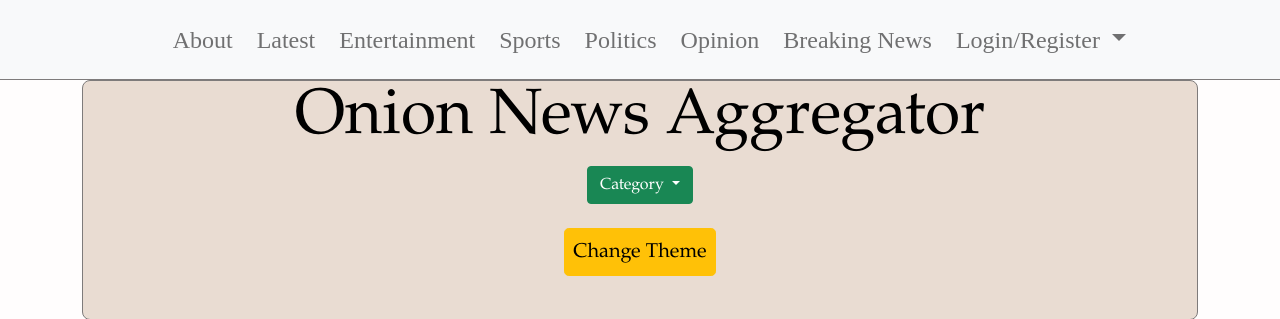
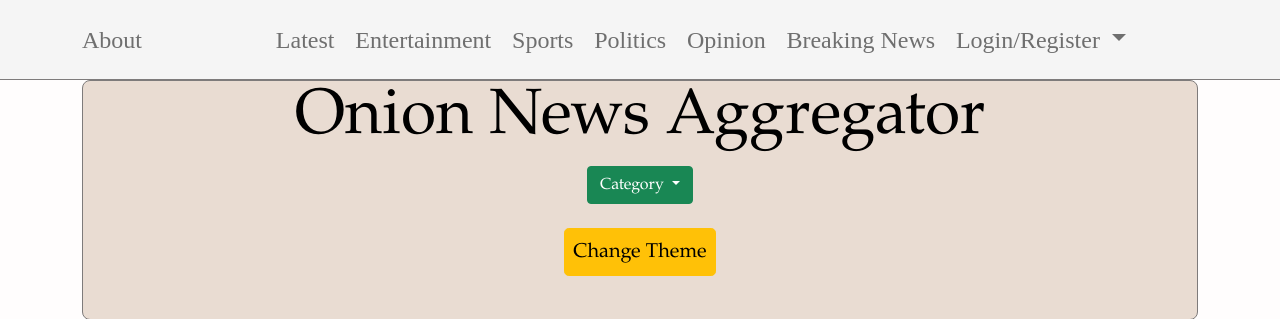
Before and after one commit to SiddharthBahuguna/NEWS-AGGREGATOR-PROJECT, a Django app: page / in a window 1280 px wide. Shown: the top 319 px of the page. Run offline with Django 4.2, Linux system fonts and the light colour scheme; data comes from the database, SQL or seed files in the repository; some libraries are stand-ins or nearby versions.

Commit message:
added web responsive

```diff
--- a/newsaggregator/static/styles/style.css
+++ b/newsaggregator/static/styles/style.css
@@ -16,10 +16,11 @@ body {
   height: 5rem;
   border-bottom: 0.1rem solid rgb(126, 123, 123);
   font-family: 'Times New Roman', serif;
+  background-color: whitesmoke;
 }
 
 .navbar-section a:hover {
-  background-color: #c3bfbf;
+  background-color: #d5d5d5;
   border-radius: 1rem;
   padding-top: 0.2rem;
 }
@@ -31,6 +32,36 @@ body {
 .nav-item{
   padding-left: 0.5rem;
 }
+
+
+
+.navbar-light .navbar-brand {
+  color: rgba(0, 0, 0, .55);
+  font-size: 1.5rem;
+}
+
+.navbar-light .nav-custom a:hover {
+  padding: 0.5rem;
+}
+
+
+.navbar-section .navbar-collapse .navbar-nav{
+  background-color: whitesmoke;
+  color: #fff;
+}
+
+
+
+.navbar-section .navbar-collapse .navbar-nav li {
+  padding-left: 0.3rem;
+}
+
+
+.navbar-section .navbar-collapse .navbar-nav a:hover {
+  padding-left: 1rem;
+}
+
+
 
 
 /* Custom CSS for login form */
@@ -81,6 +112,7 @@ body {
   font-family: Garamond, serif;
   border-radius: 0.5rem;
   border: 0.1rem solid rgb(126, 123, 123);
+  margin-top: 5rem;
 
 }
 
@@ -115,7 +147,7 @@ body {
   /* display: flex;
   justify-content: center; */
   text-align: center;
-  margin: 20px auto;
+  margin: 5rem auto 4rem;
   padding: 0 20px;
 
 }
@@ -167,3 +199,33 @@ footer {
 footer p {
     color: #fff; /* Set text color to white for better visibility */
 }
+
+
+
+
+@media (max-width: 1015px) {
+  .about-section {
+    height: 80%
+  }
+}
+
+.navbar-toggler {
+  background-color: whitesmoke;
+}
+
+
+@media (max-width: 994px){
+  .navbar-section .navbar-collapse .navbar-nav li{
+    background-color: whitesmoke;
+    height: 6rem;
+  }
+}
+
+
+@media (max-width: 1200px){
+  .navbar-expand-lg .navbar-collapse .navbar-nav{
+    height: 1rem;
+    margin-bottom: 1.6rem;
+    font-size: 1.3rem;
+  }
+}
--- a/newsaggregator/templates/base.html
+++ b/newsaggregator/templates/base.html
@@ -19,12 +19,17 @@
     <link rel="stylesheet" type="text/css" href="{% static 'styles/style.css' %}">
   </head>
   <body>
-    <nav class="navbar-section navbar navbar-expand-lg bg-light navbar-light ">
+    <nav class="navbar-section navbar navbar-expand-lg  navbar-light fixed-top">
       <div class="container">
         <!-- Changed the position of "About" hyperlink -->
-        {% comment %} <a class="navbar-brand font-weight-bold" href="/about/">About</a>
+        <div class="nav-custom">
+          <a class="navbar-brand" href="/about/">About</a>
+        </div>
+        <div class="nav-shrink">
+          <!-- Navbar toggle button -->
           <button
             class="navbar-toggler"
+            id="nav-dropdown"
             type="button"
             data-bs-toggle="collapse"
             data-bs-target="#navbarNav"
@@ -33,12 +38,10 @@
             aria-label="Toggle navigation"
           >
             <span class="navbar-toggler-icon"></span>
-        </button> {% endcomment %}
+          </button>
+        </div>
         <div class="collapse navbar-collapse" id="navbarNav">
           <ul class="navbar-nav ms-auto">
-            <li class="nav-item">
-              <a class="nav-link" href="/about/">About</a>
-            </li>
             <li class="nav-item">
               <a class="nav-link" href="{% url 'scrape' name='latest' %}"
                 >Latest</a
@@ -69,11 +72,9 @@
                 >Breaking News</a
               >
             </li>
-
             <button class="navbar-toggler" type="button" data-bs-toggle="collapse" data-bs-target="#navbarNav" aria-controls="navbarNav" aria-expanded="false" aria-label="Toggle navigation">
               <span class="navbar-toggler-icon"></span>
             </button>
-
             <li class="nav-item dropdown" id="loginDropdown">
               <a class="nav-link dropdown-toggle" href="#" id="navbarDropdown" role="button" data-bs-toggle="dropdown" aria-expanded="false">
                   Login/Register
@@ -100,8 +101,6 @@
           </ul>
         </div>
       </div>
-      </div>
-
     </nav>
     <!-- Bootstrap JS (Optional if you're not using any other Bootstrap features) -->
     <script src="https://cdn.jsdelivr.net/npm/bootstrap@5.0.2/dist/js/bootstrap.bundle.min.js"></script>
@@ -109,6 +108,8 @@
 
     {% block content %}
     {% endblock %}
+
+
     <footer class="footer mt-auto py-3 bg-light">
       <div class="container text-center">
         <span class="text-muted">© 2024 Onion News Aggregator</span>
```
Also changed, not shown: newsaggregator/newsaggregator/urls.py (line endings or trailing spaces). Lines whose indentation alone changed are shown as unchanged.
